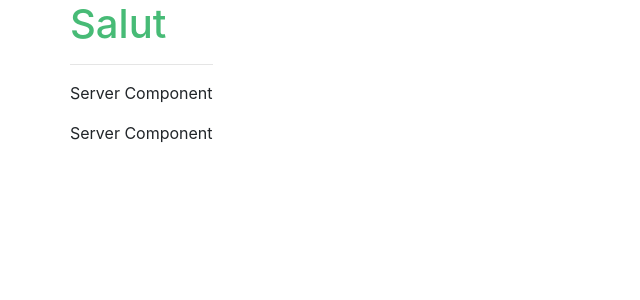
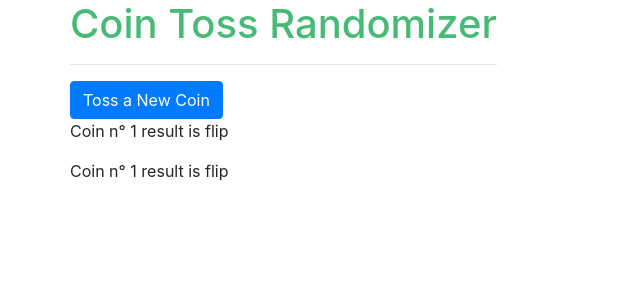
Before and after one commit to ImMyst/Learn-Angular, an Angular app: page / in a window 1280 px wide. Shown: the top 300 px of the page, without its empty margins (0-640 px from the left). Built offline with nearby package versions, Linux system fonts and the light colour scheme.

Commit message:
Switch from server to coin, and add a button to add a new toss for a coin

```diff
--- a/src/app/app.component.html
+++ b/src/app/app.component.html
@@ -1,9 +1,9 @@
 <div class="container">
     <div class="row">
         <div class="col-xs-12">
-            <h1>Salut</h1>
+            <h1>Coin Toss Randomizer</h1>
             <hr>
-            <app-servers></app-servers>
+            <app-coins></app-coins>
         </div>
     </div>
 </div>
--- /dev/null
+++ b/src/app/coin/coin.component.html
@@ -0,0 +1 @@
+<p>{{ 'Coin' }} n° {{ coinId }} result is {{ getFlipResult() }}</p>
--- /dev/null
+++ b/src/app/coin/coin.component.ts
@@ -0,0 +1,14 @@
+import { Component } from '@angular/core';
+
+@Component({
+    selector: 'app-coin',
+    templateUrl: './coin.component.html'
+})
+export class CoinComponent {
+    coinId = 1;
+    coinFlipResult = 'flip';
+
+    getFlipResult() {
+        return this.coinFlipResult;
+    }
+}
--- /dev/null
+++ b/src/app/coins/coins.component.html
@@ -0,0 +1,6 @@
+<button class="btn btn-primary" [disabled]="!allowNewCoin">
+    Toss a New Coin
+</button>
+
+<app-coin></app-coin>
+<app-coin></app-coin>
--- /dev/null
+++ b/src/app/coins/coins.component.ts
@@ -0,0 +1,20 @@
+import { Component, OnInit } from '@angular/core';
+
+@Component({
+  selector: 'app-coins',
+  templateUrl: './coins.component.html',
+  styleUrls: ['./coins.component.css']
+})
+export class CoinsComponent implements OnInit {
+  allowNewCoin = false;
+
+  constructor() {
+    setTimeout(() => {
+      this.allowNewCoin = true;
+    }, 2000);
+  }
+
+  ngOnInit() {
+  }
+
+}
--- a/src/app/server/server.component.html
+++ /dev/null
@@ -1 +0,0 @@
-<p>Server Component</p>
--- a/src/app/servers/servers.component.html
+++ /dev/null
@@ -1,2 +0,0 @@
-<app-server></app-server>
-<app-server></app-server>
--- a/src/app/servers/servers.component.ts
+++ /dev/null
@@ -1,17 +0,0 @@
-import { Component, OnInit } from '@angular/core';
-
-@Component({
-  selector: 'app-servers',
-  template: `
-  <app-server></app-server>
-  <app-server></app-server>`,
-  styleUrls: ['./servers.component.css']
-})
-export class ServersComponent implements OnInit {
-
-  constructor() { }
-
-  ngOnInit() {
-  }
-
-}
```
Also changed, not shown: src/app/app.module.ts (+4 -4 lines), src/app/server/server.component.ts (deleted, +0 -9 lines), src/app/coins/coins.component.css (added).
